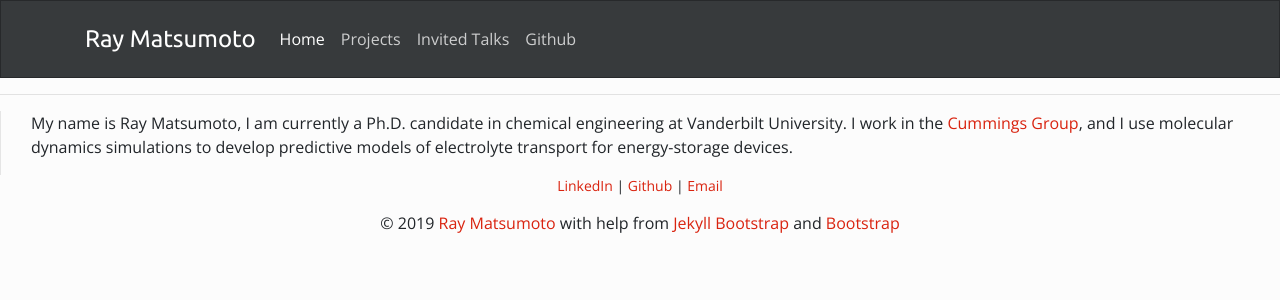
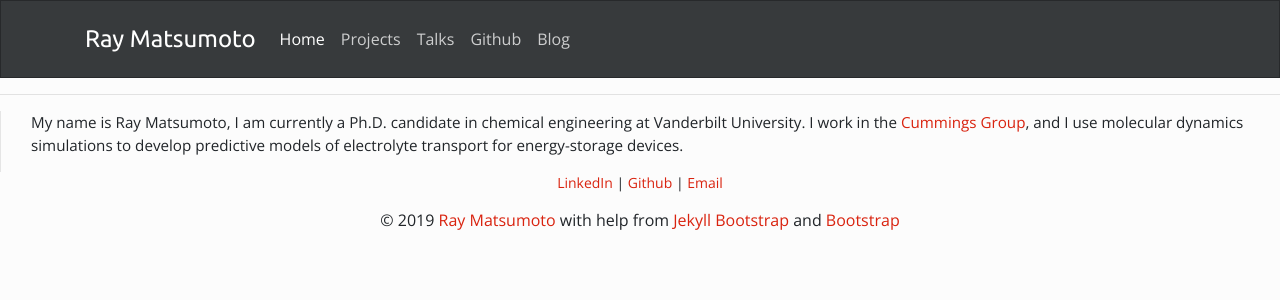
Before and after one commit to rmatsum836/rmatsum836.github.io, a Jekyll site: the page built from index.md, in a window 1280 px wide. Shown: the top 300 px of the page. Built offline with Jekyll 4.4.1, drawn with Linux system fonts in a browser that asks for light colours; nearby versions of some CDN libraries.

```diff
--- a/_includes/themes/bootstrap-3/top.html
+++ b/_includes/themes/bootstrap-3/top.html
@@ -43,10 +43,12 @@
             <a class="nav-link" href="#">Projects</a>
           </li>
           <li class="nav-item">
-            <a class="nav-link" href="#">Invited Talks</a>
+            <a class="nav-link" href="#">Talks</a>
           </li>
           <li class="nav-item">
             <a class="nav-link" href="#">Github</a>
+          <li class="nav-item">
+            <a class="nav-link" href="#">Blog</a>
           </li>
         </ul>
       </div>
```
Also changed, not shown: css/bootstrap.css.
